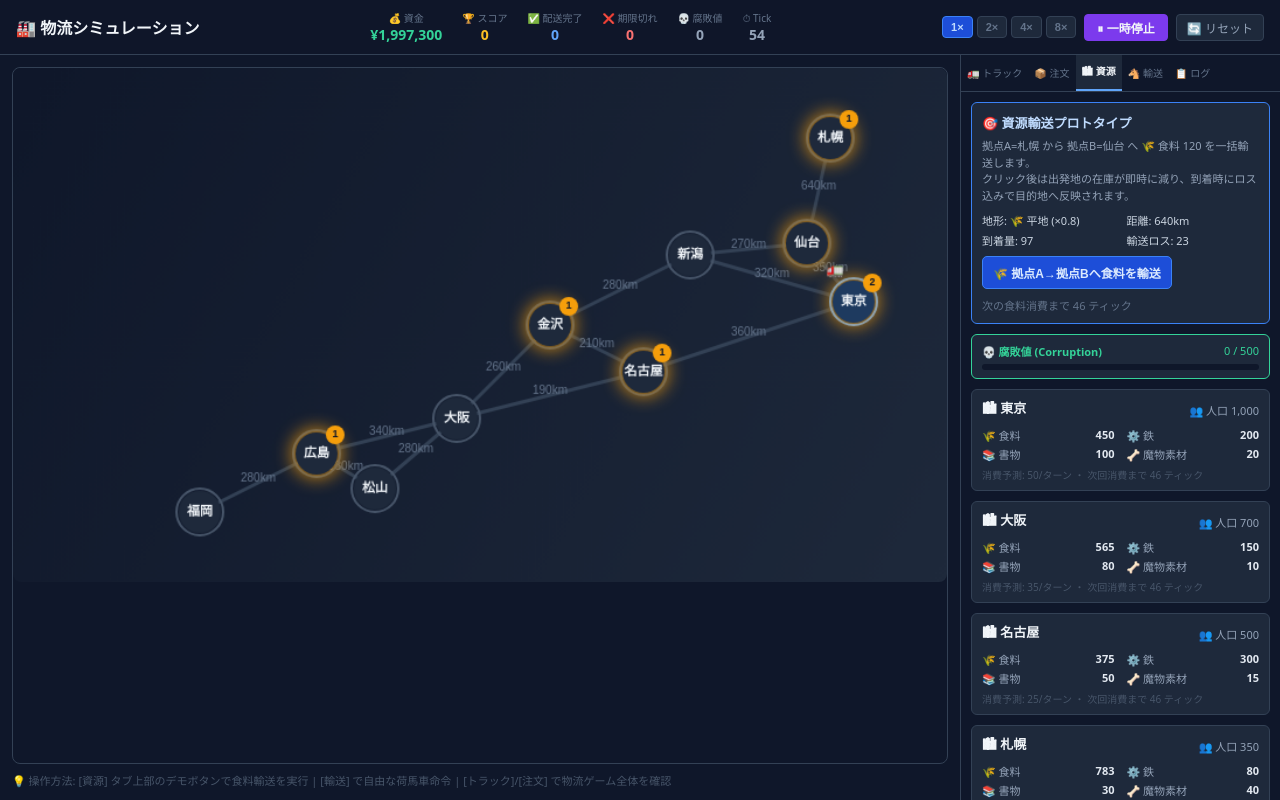
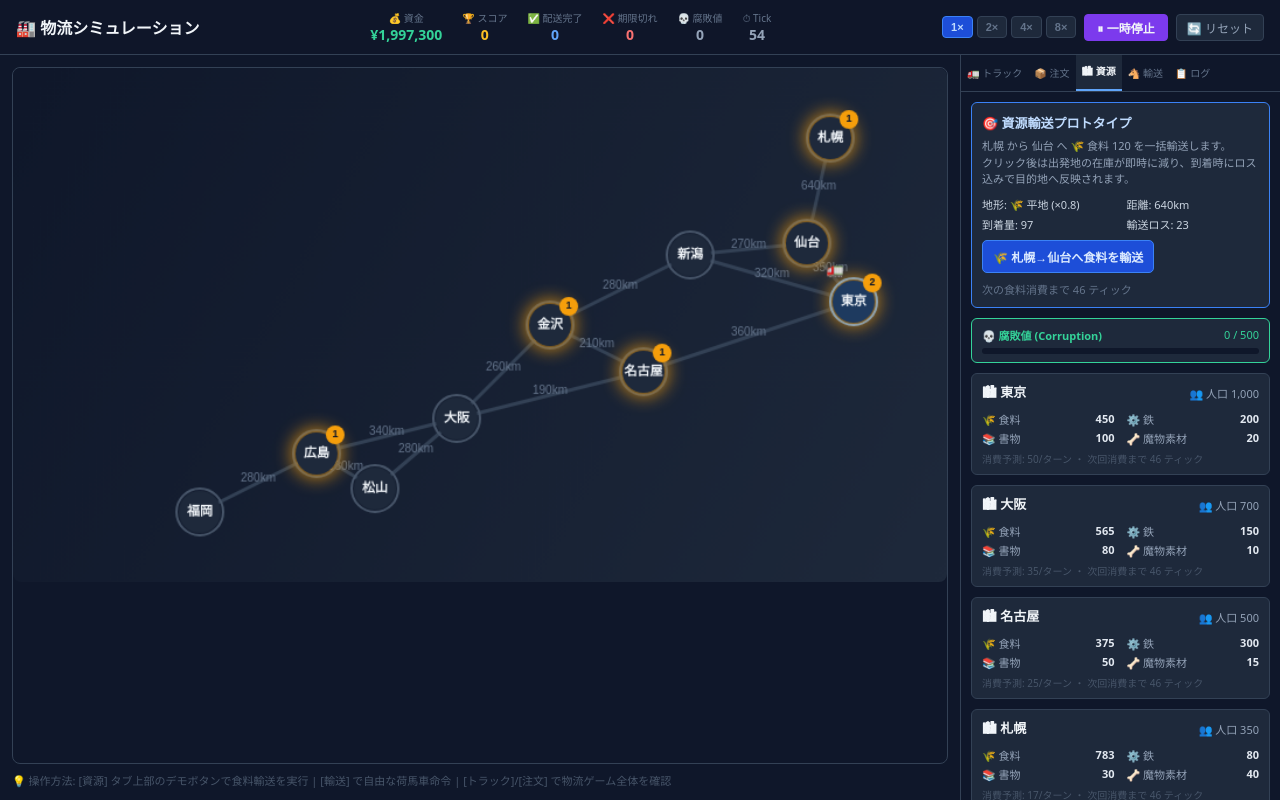
Before and after one commit to sssiratori-dev/Logisimulation, a React (Vite) app: page / in a window 1280 px wide. Built offline with nearby package versions, Linux system fonts and the light colour scheme.

Commit message:
fix: align resource demo labels with cities

```diff
--- a/src/components/ResourcePanel.tsx
+++ b/src/components/ResourcePanel.tsx
@@ -21,9 +21,9 @@ const TERRAIN_LABEL: Record<string, string> = {
 };
 
 const QUICK_TRANSPORT_DEMO = {
-  fromLabel: '拠点A',
+  fromLabel: '札幌',
   fromId: 'sapporo',
-  toLabel: '拠点B',
+  toLabel: '仙台',
   toId: 'sendai',
   amount: 120,
 } as const;
@@ -65,14 +65,14 @@ export function ResourcePanel({ state, onQuickTransport }: Props) {
       ),
     [state.wagonOrders]
   );
-  const quickDemoRoute = sourceCity && destinationCity && quickRoad ? quickRoad : null;
-  const isQuickDemoConfigured = Boolean(quickDemoRoute);
+  const quickDemoRoute = quickRoad;
+  const isQuickDemoConfigured = Boolean(sourceCity && destinationCity && quickDemoRoute);
   const canQuickTransport =
     isQuickDemoConfigured &&
     (sourceCity?.resources.food ?? 0) >= QUICK_TRANSPORT_DEMO.amount;
-  const quickTransportDescription = `${QUICK_TRANSPORT_DEMO.fromLabel}=${
-    sourceCity?.name ?? QUICK_TRANSPORT_DEMO.fromId
-  } から ${QUICK_TRANSPORT_DEMO.toLabel}=${destinationCity?.name ?? QUICK_TRANSPORT_DEMO.toId} へ 🌾 食料 ${
+  const quickTransportDescription = `${sourceCity?.name ?? QUICK_TRANSPORT_DEMO.fromLabel} から ${
+    destinationCity?.name ?? QUICK_TRANSPORT_DEMO.toLabel
+  } へ 🌾 食料 ${
     QUICK_TRANSPORT_DEMO.amount
   } を一括輸送します。`;
 
```
